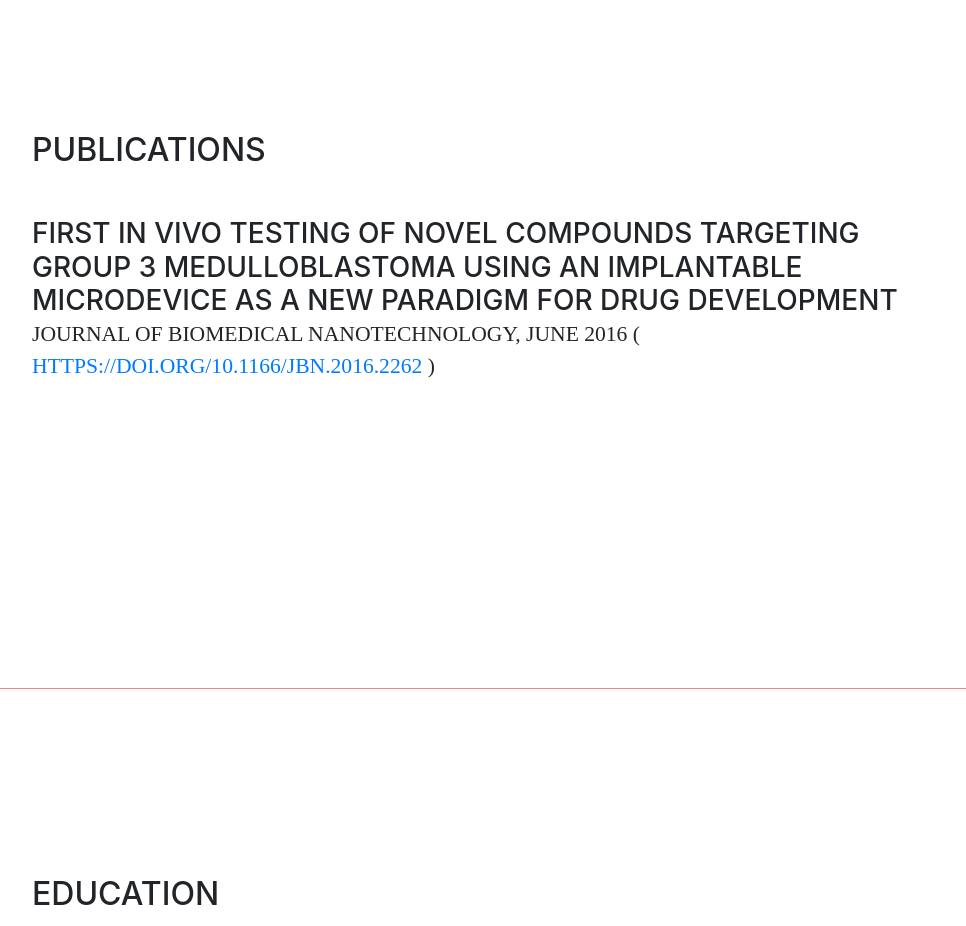
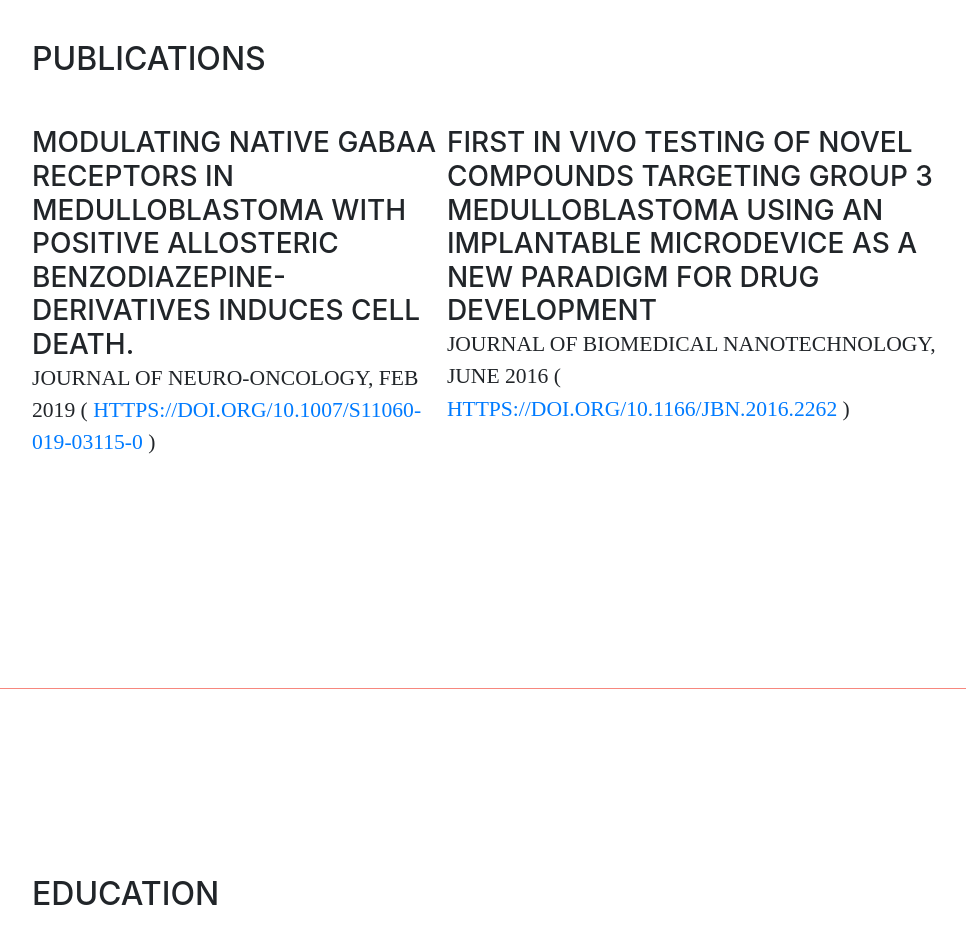
Before and after one commit to ftranghese/ftranghese.github.io, a website with bundled scripts: page index.html in a window 1280 px wide. Shown: the part 3720-4646 px from the top of the page, without its empty margins (288-1254 px from the left). Built offline with nearby package versions, Linux system fonts and the light colour scheme; a web font is replaced by a local one.

Commit message:
update index.html
add new publication

```diff
--- a/index.html
+++ b/index.html
@@ -294,6 +294,13 @@
         <div class="my-auto">
           <h2 class="mb-5">Publications</h2>
 
+	 <div class="resume-item d-flex flex-column flex-md-row mb-5">
+            <div class="resume-content mr-auto">
+              <h3 class="mb-0">Modulating native GABAA receptors in medulloblastoma with positive allosteric
+		      benzodiazepine-derivatives induces cell death. </h3>
+              <div class="subheading mb-3">Journal of Neuro-oncology, Feb 2019 (<a href="https://doi.org/10.1007/s11060-019-03115-0">
+            	https://doi.org/10.1007/s11060-019-03115-0</a> )</div>
+          </div>
           <div class="resume-item d-flex flex-column flex-md-row mb-5">
             <div class="resume-content mr-auto">
               <h3 class="mb-0"> First in vivo testing of novel compounds targeting Group 3 medulloblastoma using an
```
